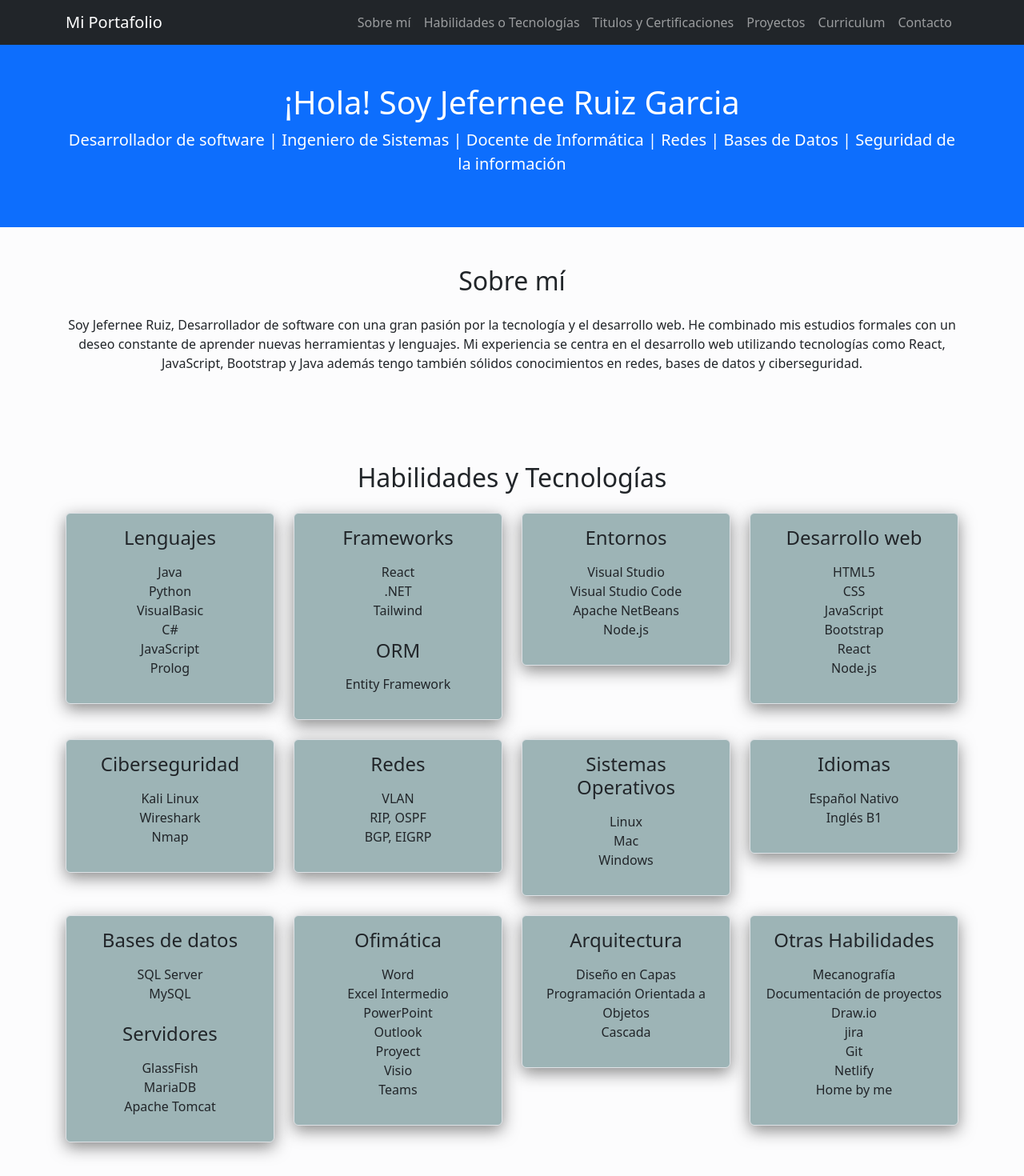
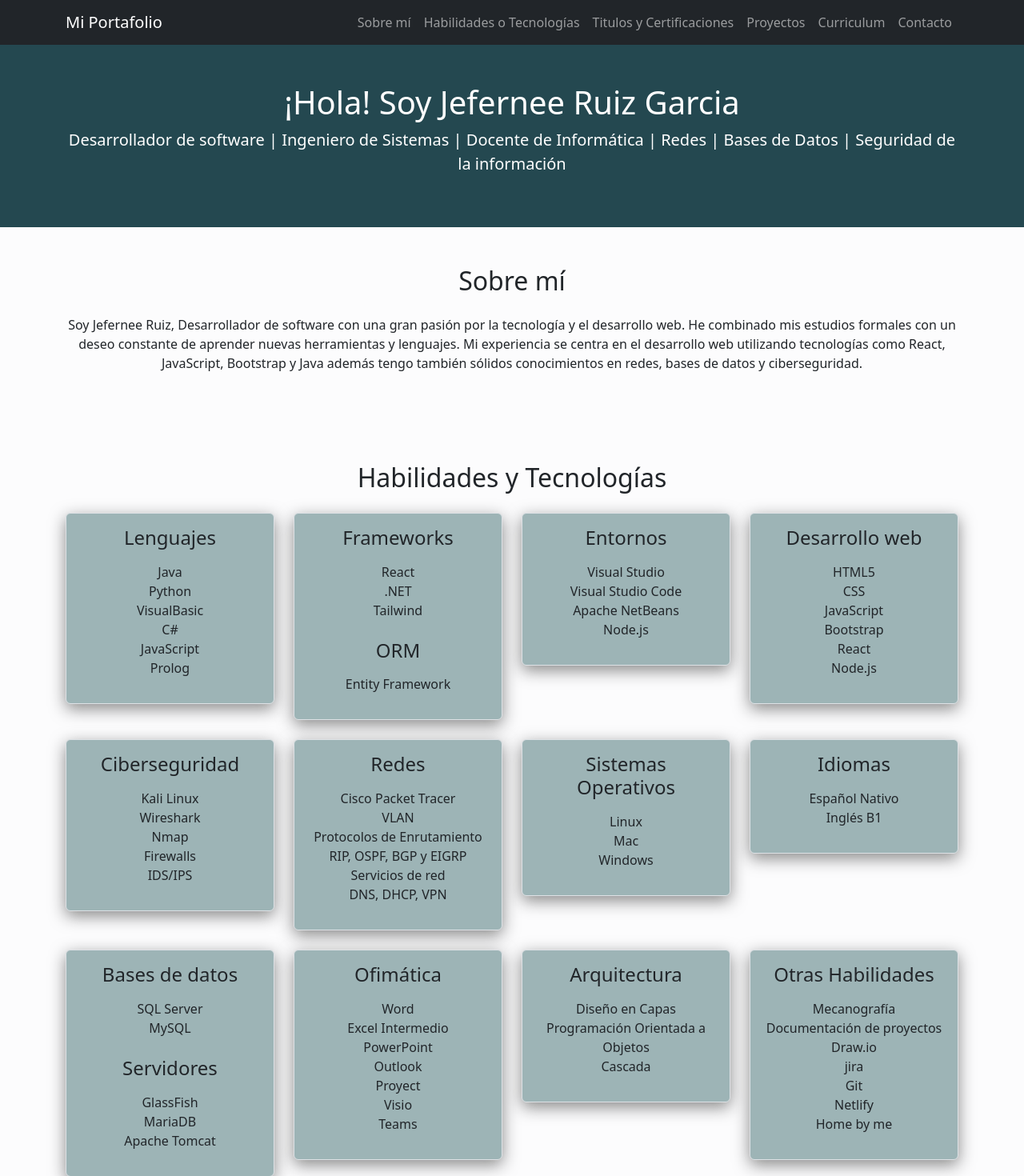
Before and after one commit to Jefernee/Portafolio-Jefernee, a React (Create React App) app: page / in a window 1280 px wide. Shown: the top 1470 px of the page at 80% size. Built offline with nearby package versions, Linux system fonts and the light colour scheme.

Commit message:
Cambiado color de fondo de bg-primary en App.css y App.js

```diff
--- a/src/App.css
+++ b/src/App.css
@@ -13,15 +13,27 @@
   }
 }
 
-.App-header {
-  background-color: #282c34;
+ /*background-color: #282c34;
   min-height: 100vh;
   display: flex;
   flex-direction: column;
   align-items: center;
   justify-content: center;
   font-size: calc(10px + 2vmin);
-  color: white;
+  color: white;*/
+
+.App-header {
+  background-color: #244850; /* Fondo con el color especificado */
+  padding: 5rem 2rem; /* Relleno cómodo para los dispositivos */
+  display: flex;
+  flex-direction: column;
+  align-items: center; /* Centra en eje X */
+  justify-content: center; /* Centra en eje Y */
+  font-size: calc(1rem + 1vw); /* Se ajusta más dinámicamente con el tamaño de la pantalla */
+  color: rgb(253, 252, 252); /* Color del texto */
+  box-shadow: 0 4px 10px rgba(163, 41, 41, 0.2); /* Sombra sutil */
+  animation: fadeIn 2s forwards, textSlide 1.5s ease-out forwards, zoomIn 1.5s ease-in-out forwards;
+  opacity: 1; /* Visible de inmediato */
 }
 
 .bg-custom {
@@ -33,6 +45,7 @@
   background-color: #9db4b6; /* Color de fondo */
   box-shadow: 0 6px 20px rgba(21, 21, 21, 0.5); /* Sombra muy notable */
 }
+
 
 
 .App-link {
--- a/src/App.js
+++ b/src/App.js
@@ -53,9 +53,9 @@ function App() {
           </div>
         </div>
       </nav>
-
+      {/*bg-primary*/}
       {/* Encabezado */}
-      <header className="bg-primary text-white text-center py-5">
+      <header className="App-header text-white text-center py-5">
         <div className="container">
           <h1>¡Hola! Soy Jefernee Ruiz Garcia</h1>
           <p className="lead">
@@ -196,6 +196,12 @@ function App() {
                   <li>
                     <i className="bi bi-network-wired"></i> Nmap
                   </li>
+                  <li>
+                    <i className="bi bi-network-wired"></i> Firewalls
+                  </li>
+                  <li>
+                    <i className="bi bi-network-wired"></i> IDS/IPS
+                  </li>
                 </ul>
               </div>
             </div>
@@ -203,14 +209,23 @@ function App() {
               <div className="p-3 shadow-2x1 rounded border custom-style">
                 <h4 className="mb-3">Redes</h4>
                 <ul className="list-unstyled">
+                <li>
+                    <i className="bi bi-router"></i> Cisco Packet Tracer
+                  </li>
                   <li>
                     <i className="bi bi-router"></i> VLAN
                   </li>
                   <li>
-                    <i className="bi bi-geo"></i> RIP, OSPF
+                    <i className="bi bi-geo"></i> Protocolos de Enrutamiento
                   </li>
                   <li>
-                    <i className="bi bi-link-45deg"></i> BGP, EIGRP
+                    <i className="bi bi-geo"></i> RIP, OSPF, BGP y EIGRP
+                  </li>
+                  <li>
+                    <i className="bi bi-link-45deg"></i> Servicios de red
+                  </li>
+                  <li>
+                    <i className="bi bi-link-45deg"></i> DNS, DHCP, VPN
                   </li>
                 </ul>
               </div>
@@ -590,7 +605,7 @@ function App() {
           </p>
           <div className="d-flex justify-content-center">
             <a
-              href="https://drive.google.com/uc?export=download&id=1ptF2bkAQQqNVJJ8o3AnwjMNg79Yi4nUn" // Actualiza con el link correcto
+              href="https://drive.google.com/file/d/1sdOtlj2Frpp3xPH6f_98i035abbhZPCN/view?usp=drive_link" // Actualiza con el link correcto
               download="Curriculum-Jefernee.pdf"
               className="btn btn-success btn-lg"
             >
```
